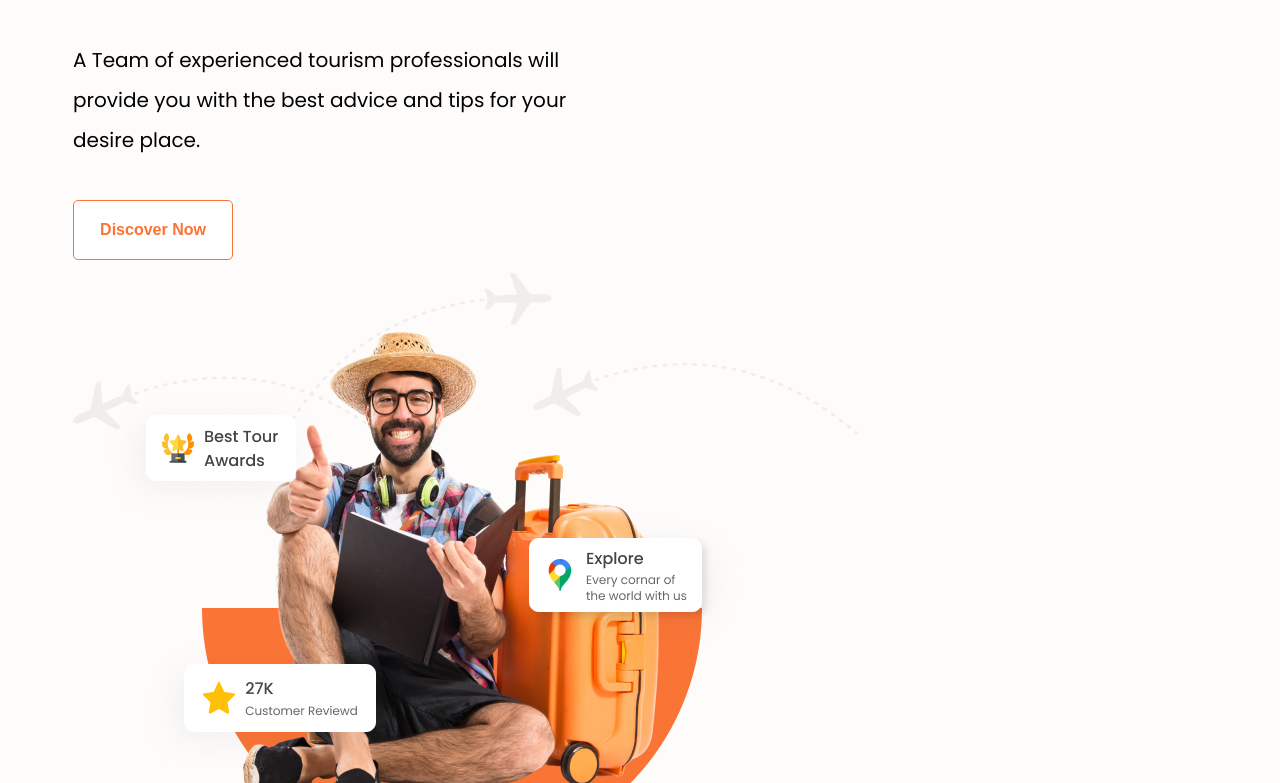
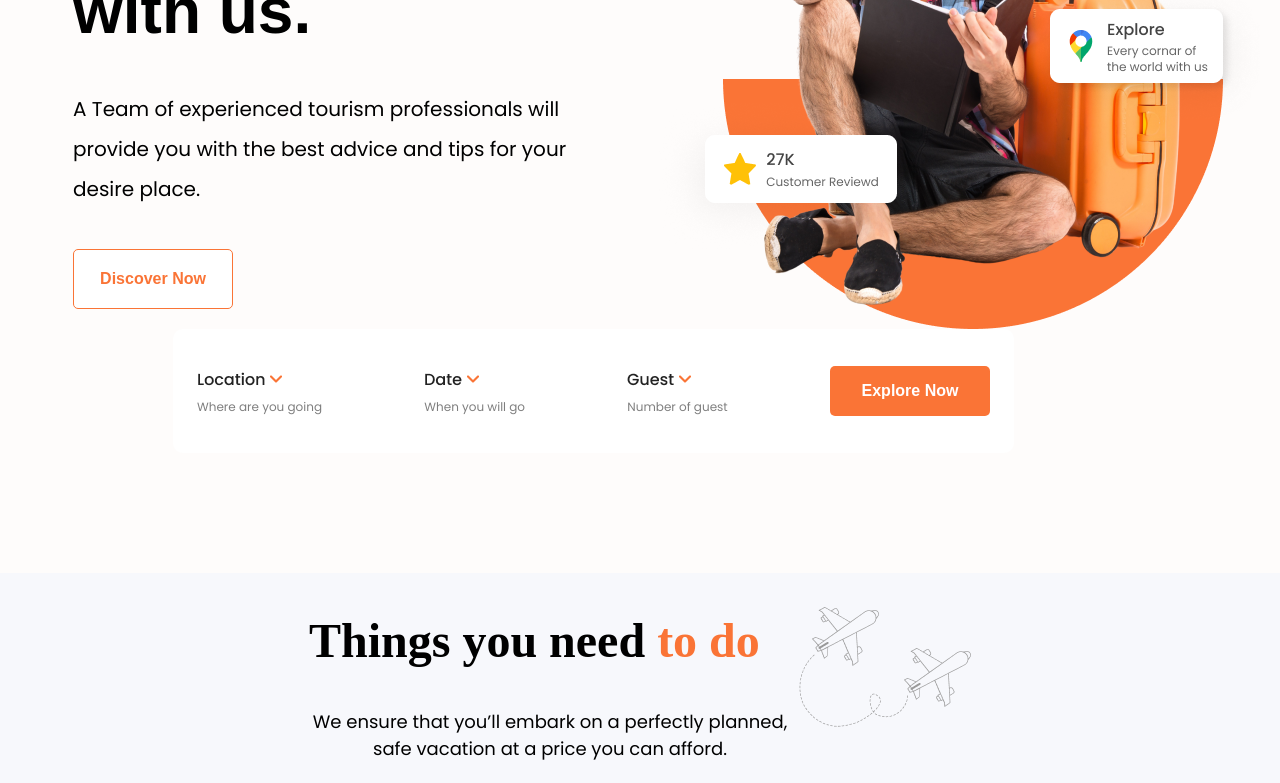
Before and after one commit to prabhakararunasalam/Trabook, a plain HTML site: page index.html in a window 1280 px wide. Shown: the part 256-1039 px from the top of the page. Drawn offline with Linux system fonts and the light colour scheme; a web font is replaced by a local one.

Commit message:
Add files via upload

```diff
--- a/style.css
+++ b/style.css
@@ -82,6 +82,11 @@ nav ul li a {
   font-size: 16px;
   color: #222222;
   text-decoration: none;
+}
+.hero-section{
+  display: flex;
+  align-items: center;
+  justify-content: space-between;
 }
 .hero-section .left h1 {
   font-family: "volkhov", sans-serif;
```
